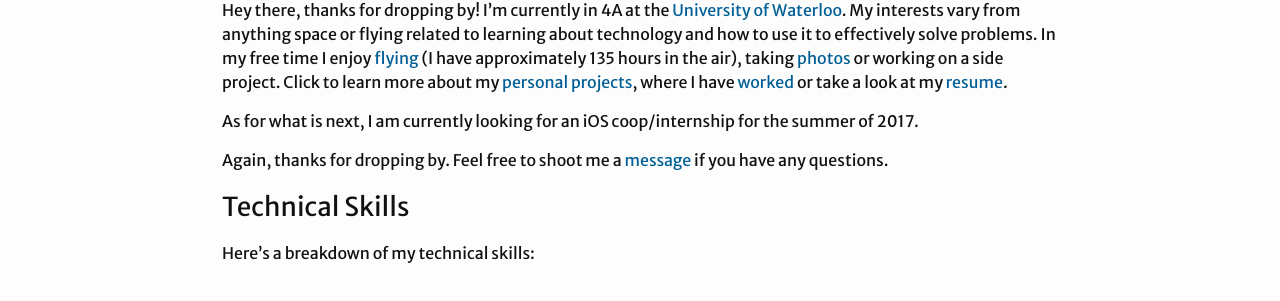
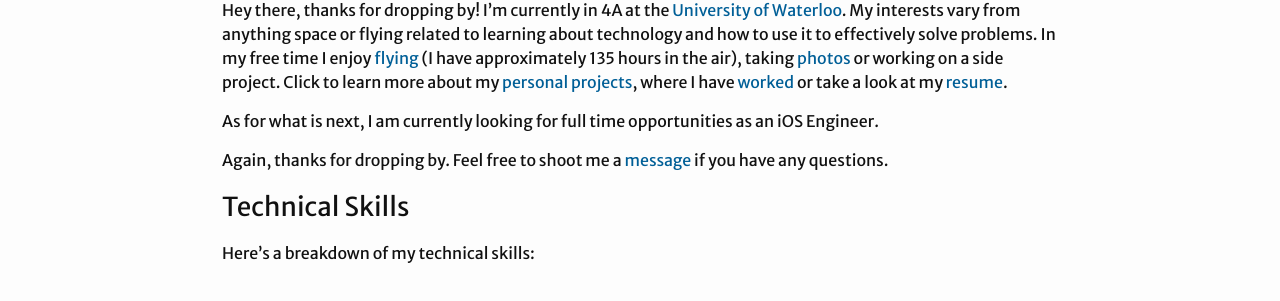
Before and after one commit to nkanetka/nkanetka.github.io, a Jekyll site: the page built from about.md, in a window 1280 px wide. Shown: the part 214-515 px from the top of the page. Built offline with Jekyll 4.4.1, drawn with Linux system fonts in a browser that asks for light colours.

Commit message:
Update about page

```diff
--- a/about.md
+++ b/about.md
@@ -7,7 +7,7 @@ permalink: /about/
 
 Hey there, thanks for dropping by! I'm currently in 4A at the [University of Waterloo][uw-syde]{:target="_blank"}. My interests vary from anything space or flying related to learning about technology and how to use it to effectively solve problems. In my free time I enjoy [flying]({{ site.url }}/projects/pilot/) (I have approximately 135 hours in the air), taking [photos][flickr]{:target="_blank"} or working on a side project. Click to learn more about my [personal projects]({{ site.url }}/projects/), where I have [worked]({{ site.url }}/experience/) or take a look at my [resume]({{ site.url }}/assets/Resume-Nehal.pdf){:target="_blank"}.
 
-As for what is next, I am currently looking for an iOS coop/internship for the summer of 2017.
+As for what is next, I am currently looking for full time opportunities as an iOS Engineer.
 
 Again, thanks for dropping by. Feel free to shoot me a [message](mailto:{{site.email}}) if you have any questions.
 
```
